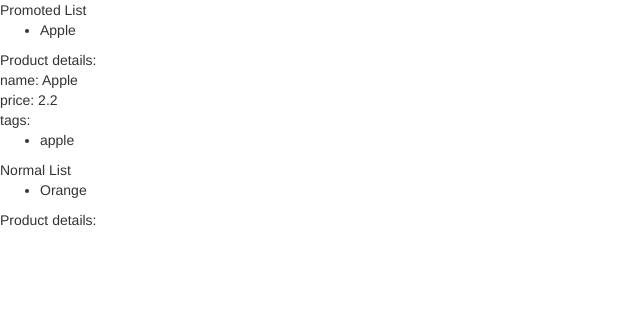
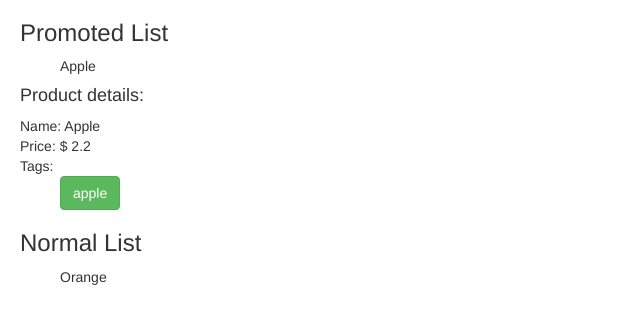
Before and after one commit to piotrlarys/devmeeting, an Angular app: page / in a window 1280 px wide. Both pictures are taken after a click on the item "Apple". Shown: the top 324 px of the page, without its empty margins (0-640 px from the left). Built offline with nearby package versions, Linux system fonts and the light colour scheme.

Commit message:
basic styles

```diff
--- a/src/app/product/product-list.component.css
+++ b/src/app/product/product-list.component.css
@@ -1,3 +1,11 @@
 .cursor-pointer {
     cursor: pointer;
 }
+
+li {
+  list-style-type: none;
+}
+
+.product-list {
+  margin-left: 20px;
+}
--- a/src/app/product/product-list.component.html
+++ b/src/app/product/product-list.component.html
@@ -1,11 +1,11 @@
+<div class="product-list">
+  <h3>{{listType}} List</h3>
+  <ul>
+    <li class='cursor-pointer' *ngFor="let prod of products" (click)="product=prod">{{prod.name}}</li>
+  </ul>
 
-<div>{{listType}} List</div>
-<ul>
-  <li class='cursor-pointer' *ngFor="let prod of products" (click)="product=prod">{{prod.name}}</li>
-</ul>
-
-
-<div>Product details:</div>
-<div *ngIf="product">
-  <app-product [product]='product'></app-product>
+  <div *ngIf="product">
+  <h4>Product details:</h4>
+    <app-product [product]='product'></app-product>
+  </div>
 </div>
--- a/src/app/product/product.component.css
+++ b/src/app/product/product.component.css
@@ -0,0 +1,3 @@
+li {
+  list-style-type: none;
+}
--- a/src/app/product/product.component.html
+++ b/src/app/product/product.component.html
@@ -1,12 +1,8 @@
-<div>
-  name: {{product.name}}
+<div class="product-info">
+  <span>Name: {{product.name}}</span><br>
+  <span>Price: $ {{product.price}}</span><br>
+    Tags:
+    <ul>
+      <li *ngFor="let tag of product.tags"><button class="btn btn-success">{{tag.name}}</button></li>
+    </ul>
 </div>
-
-<div>
-  price: {{product.price}}
-</div>
-
-<div>tags: </div>
-<ul>
-  <li *ngFor="let tag of product.tags">{{tag.name}}</li>
-</ul>
```
